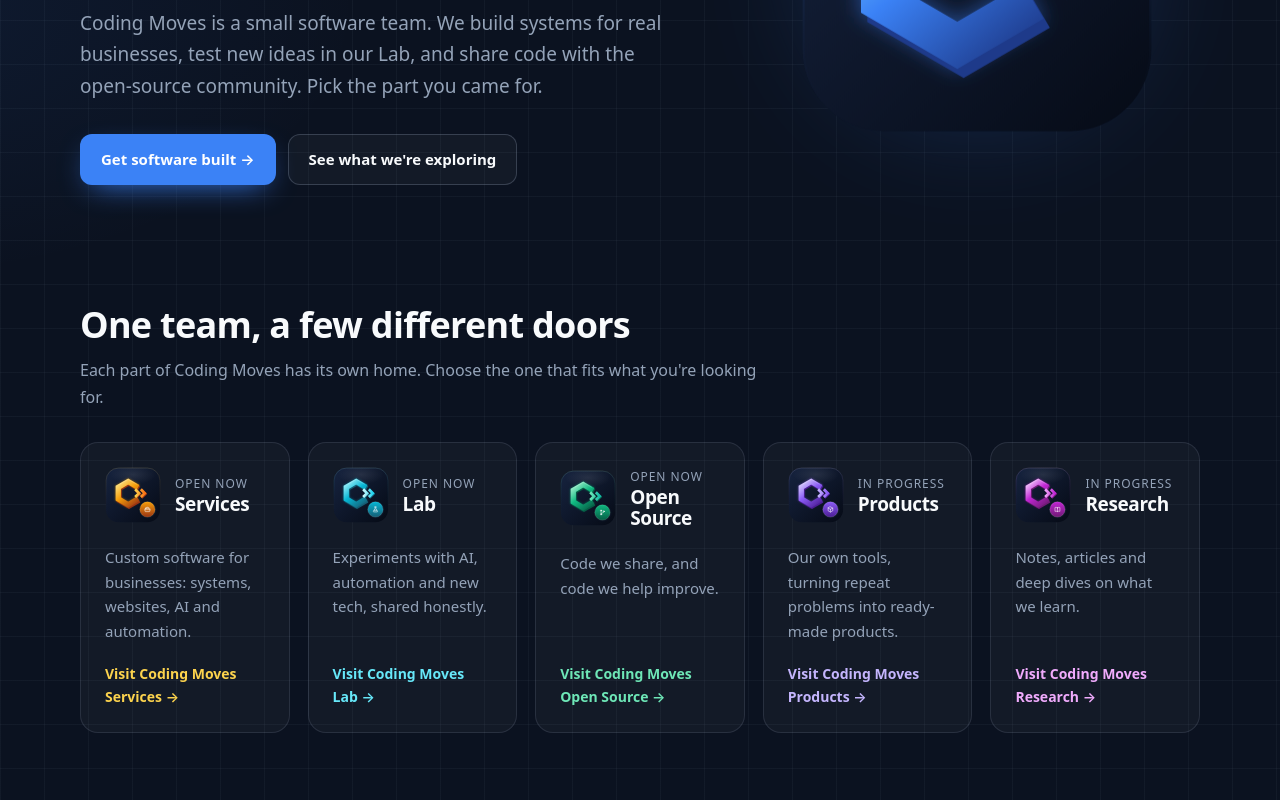
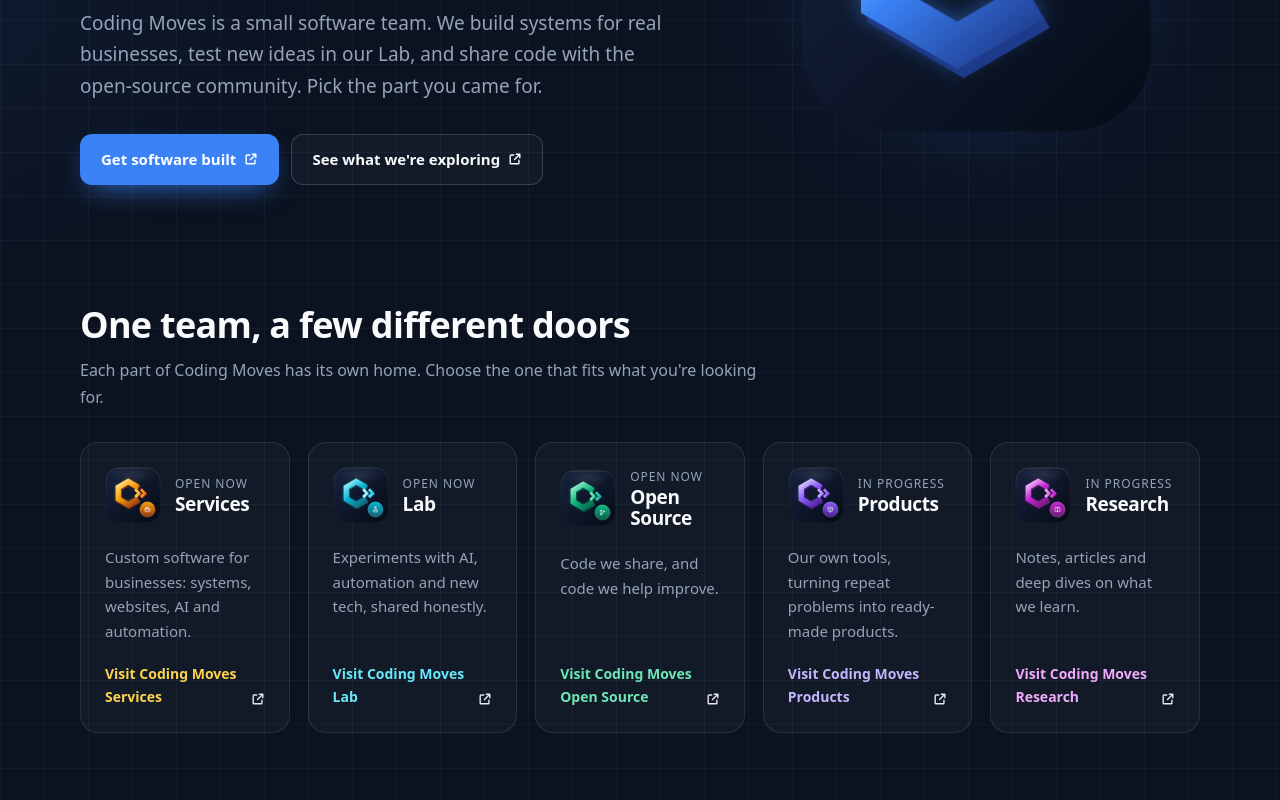
Before and after one commit to Coding-Moves/website, a Next.js app: page / in a window 1280 px wide. Shown: the part 420-1220 px from the top of the page. Built offline with nearby package versions, Linux system fonts and the light colour scheme.

Commit message:
Open hub links to sub-brands in new tabs

```diff
--- a/src/app/globals.css
+++ b/src/app/globals.css
@@ -103,6 +103,27 @@
 }
 .skip:focus {
   left: 12px;
+}
+.visually-hidden {
+  position: absolute;
+  width: 1px;
+  height: 1px;
+  padding: 0;
+  margin: -1px;
+  overflow: hidden;
+  clip: rect(0, 0, 0, 0);
+  white-space: nowrap;
+  border: 0;
+}
+.new-tab-indicator {
+  display: inline-flex;
+  align-items: center;
+  flex: none;
+}
+.brand-card .new-tab-indicator {
+  position: absolute;
+  right: 24px;
+  bottom: 26px;
 }
 
 .container {
--- a/src/components/Footer.tsx
+++ b/src/components/Footer.tsx
@@ -1,6 +1,7 @@
 import Link from "next/link";
 import { BRANDS, MAIN, href, logoSrc } from "@/data/brands";
 import { SITE } from "@/data/site";
+import SubBrandLink from "./SubBrandLink";
 
 export default function Footer() {
   const year = new Date().getFullYear();
@@ -17,12 +18,17 @@
           </div>
           <nav className="footer-links" aria-label="All Coding Moves sections">
             {BRANDS.map((b) => (
-              <Link key={b.id} href={href(b, "/")}>
-                <img src={logoSrc(b)} alt="" width={24} height={24} />
-                <span>
-                  {b.short} {b.status === "in-progress" && <em>· soon</em>}
-                </span>
-              </Link>
+              b.id === "main" ? (
+                <Link key={b.id} href={href(b, "/")}>
+                  <img src={logoSrc(b)} alt="" width={24} height={24} />
+                  <span>{b.short}</span>
+                </Link>
+              ) : (
+                <SubBrandLink key={b.id} href={href(b, "/")}>
+                  <img src={logoSrc(b)} alt="" width={24} height={24} />
+                  <span>{b.short} {b.status === "in-progress" && <em>· soon</em>}</span>
+                </SubBrandLink>
+              )
             ))}
             {SITE.githubUrl && <a href={SITE.githubUrl}>GitHub</a>}
             {SITE.youtubeUrl && <a href={SITE.youtubeUrl}>YouTube</a>}
--- a/src/components/Header.tsx
+++ b/src/components/Header.tsx
@@ -1,6 +1,7 @@
 import Link from "next/link";
 import { BRANDS, href, logoSrc, type Brand } from "@/data/brands";
 import ThemeToggle from "./ThemeToggle";
+import SubBrandLink from "./SubBrandLink";
 
 type Page = "home" | "about" | "contact" | "project";
 
@@ -44,13 +45,17 @@
             <div className="switcher-panel">
               <p>Coding Moves family</p>
               {BRANDS.map((b) => (
-                <Link key={b.id} href={href(b, "/")} className="switcher-item">
-                  <img src={logoSrc(b)} alt="" width={34} height={34} />
-                  <span>
-                    <strong>{b.name}</strong>
-                    <small>{b.status === "in-progress" ? "In progress" : b.oneLiner}</small>
-                  </span>
-                </Link>
+                b.id === "main" ? (
+                  <Link key={b.id} href={href(b, "/")} className="switcher-item">
+                    <img src={logoSrc(b)} alt="" width={34} height={34} />
+                    <span><strong>{b.name}</strong><small>{b.oneLiner}</small></span>
+                  </Link>
+                ) : (
+                  <SubBrandLink key={b.id} href={href(b, "/")} className="switcher-item">
+                    <img src={logoSrc(b)} alt="" width={34} height={34} />
+                    <span><strong>{b.name}</strong><small>{b.status === "in-progress" ? "In progress" : b.oneLiner}</small></span>
+                  </SubBrandLink>
+                )
               ))}
             </div>
           </details>
--- /dev/null
+++ b/src/components/SubBrandLink.tsx
@@ -0,0 +1,26 @@
+import type { CSSProperties, ReactNode } from "react";
+
+export default function SubBrandLink({
+  href,
+  children,
+  className,
+  style,
+}: {
+  href: string;
+  children: ReactNode;
+  className?: string;
+  style?: CSSProperties;
+}) {
+  return (
+    <a href={href} target="_blank" rel="noopener noreferrer" className={className} style={style}>
+      {children}
+      <span className="new-tab-indicator">
+        <svg viewBox="0 0 16 16" width="14" height="14" fill="none" stroke="currentColor" strokeWidth="1.6" aria-hidden="true">
+          <path d="M9.5 2.5h4v4M13.5 2.5 7.5 8.5" strokeLinecap="round" strokeLinejoin="round" />
+          <path d="M12.5 9.5v3a1 1 0 0 1-1 1h-8a1 1 0 0 1-1-1v-8a1 1 0 0 1 1-1h3" strokeLinecap="round" />
+        </svg>
+        <span className="visually-hidden"> (opens in a new tab)</span>
+      </span>
+    </a>
+  );
+}
--- a/src/data/brands.ts
+++ b/src/data/brands.ts
@@ -426,6 +426,10 @@
 export const MAIN = BRANDS[0];
 export const SUB_BRANDS = BRANDS.filter((b) => b.id !== "main");
 
+export function isSubBrandHref(path: string): boolean {
+  return SUB_BRANDS.some((b) => path === b.path || path.startsWith(`${b.path}/`));
+}
+
 export function getBrand(id: string): Brand | undefined {
   return BRANDS.find((b) => b.id === id);
 }
--- a/src/views/HomeView.tsx
+++ b/src/views/HomeView.tsx
@@ -1,10 +1,18 @@
 import Link from "next/link";
 import type { CSSProperties } from "react";
-import { SUB_BRANDS, href, logoSrc, type Brand } from "@/data/brands";
+import { SUB_BRANDS, href, isSubBrandHref, logoSrc, type Brand } from "@/data/brands";
 import { projectsFor } from "@/data/projects";
 import { SITE, SITE_URL } from "@/data/site";
 import BrandShell from "@/components/BrandShell";
+import SubBrandLink from "@/components/SubBrandLink";
 import { CtaBand, InProgressNotice, ProjectCard } from "@/components/Bits";
+
+function HeroAction({ brand, action, className }: { brand: Brand; action: { href: string; label: string }; className: string }) {
+  if (brand.id === "main" && isSubBrandHref(action.href)) {
+    return <SubBrandLink href={action.href} className={className}>{action.label}</SubBrandLink>;
+  }
+  return <Link href={action.href} className={className}>{action.label}</Link>;
+}
 
 export default function HomeView({ brand }: { brand: Brand }) {
   const h = brand.home;
@@ -20,13 +28,9 @@
             <h1>{h.title}</h1>
             <p className="lead">{h.intro}</p>
             <div className="hero-actions">
-              <Link href={h.primaryCta.href} className="btn btn-primary">
-                {h.primaryCta.label} →
-              </Link>
+              <HeroAction brand={brand} action={h.primaryCta} className="btn btn-primary" />
               {h.secondaryCta && (
-                <Link href={h.secondaryCta.href} className="btn btn-ghost">
-                  {h.secondaryCta.label}
-                </Link>
+                <HeroAction brand={brand} action={h.secondaryCta} className="btn btn-ghost" />
               )}
             </div>
             <InProgressNotice brand={brand} />
@@ -46,7 +50,7 @@
             </div>
             <div className="grid grid-brands">
               {SUB_BRANDS.map((b) => (
-                <Link
+                <SubBrandLink
                   key={b.id}
                   href={href(b, "/")}
                   className="card brand-card"
@@ -60,8 +64,8 @@
                     </div>
                   </div>
                   <p>{b.oneLiner}</p>
-                  <span className="card-more">Visit {b.name} →</span>
-                </Link>
+                  <span className="card-more">Visit {b.name}</span>
+                </SubBrandLink>
               ))}
             </div>
           </div>
```
